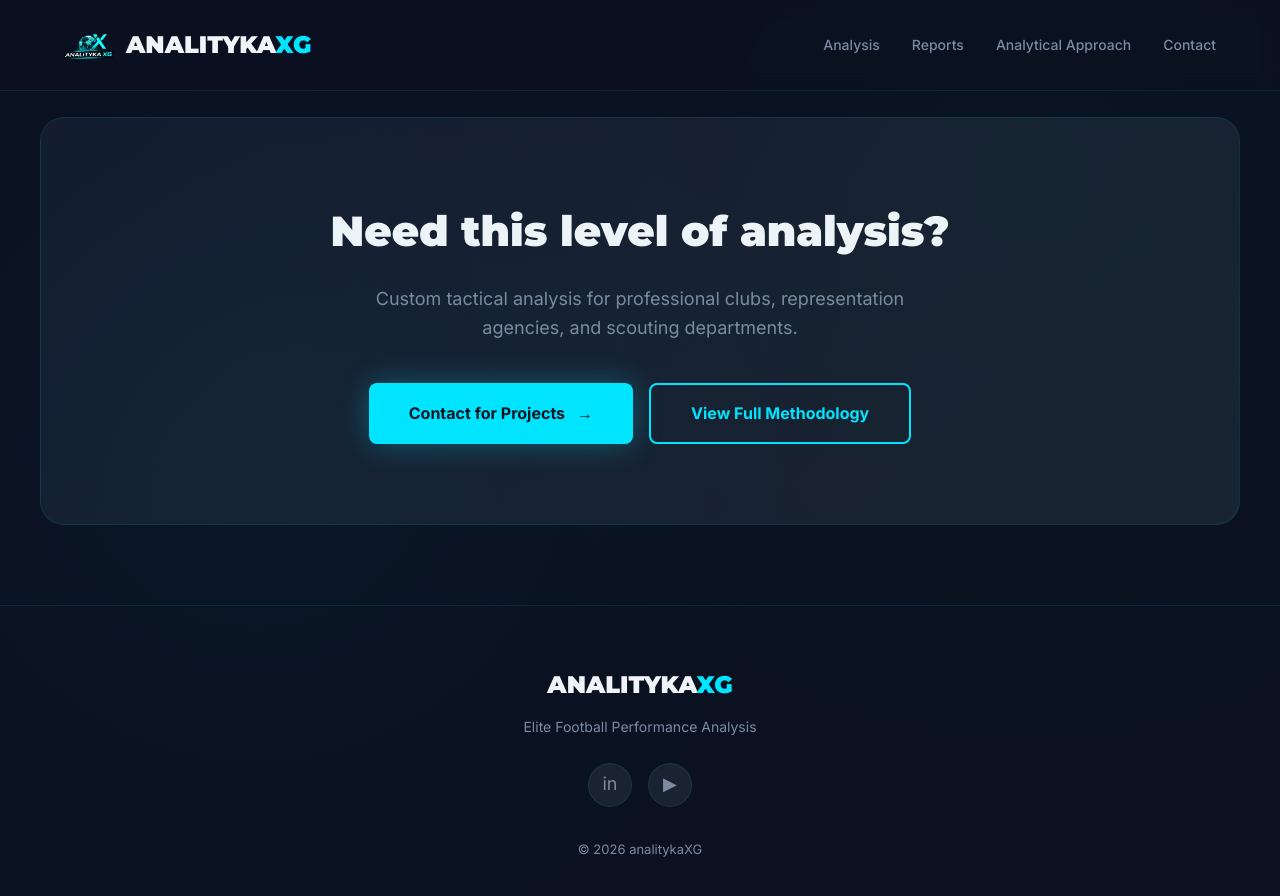
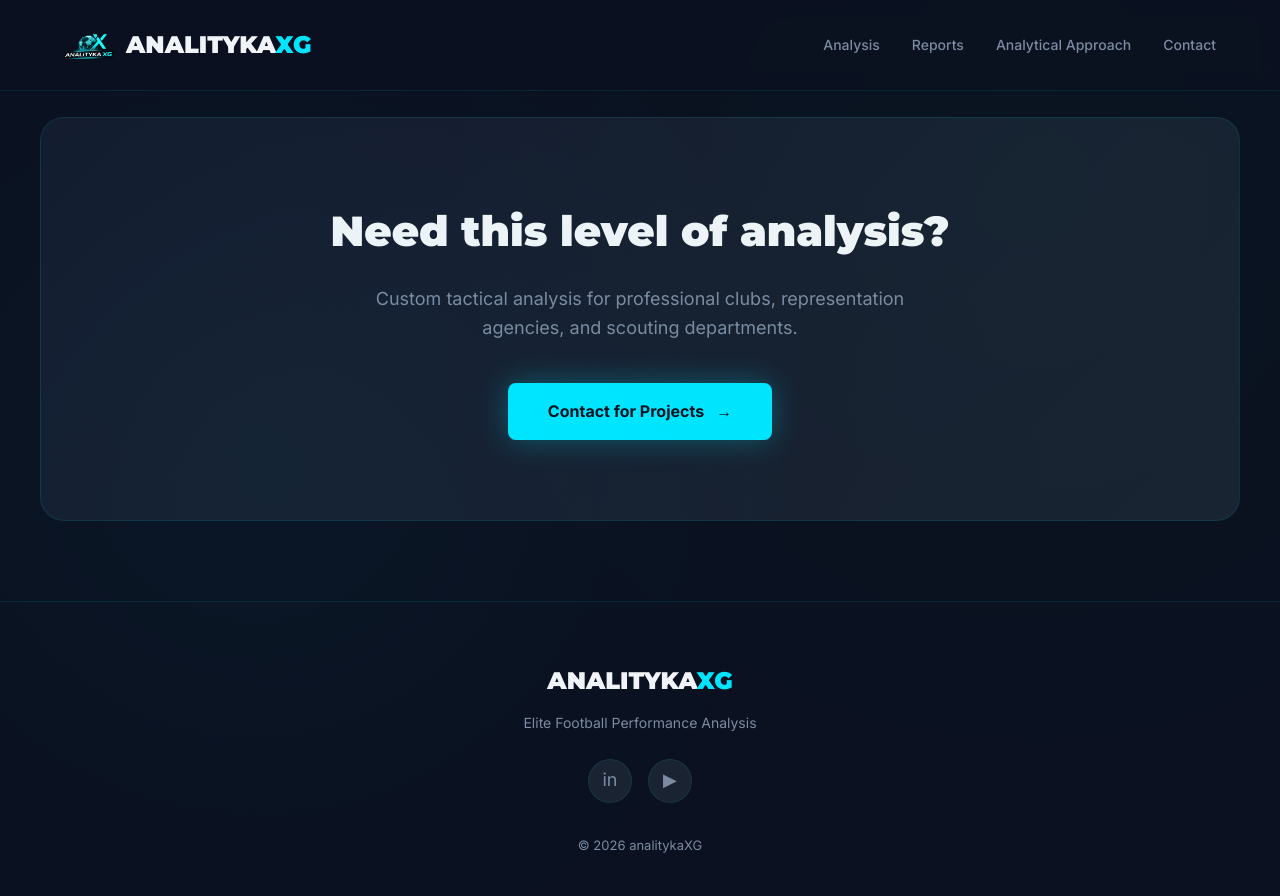
Before and after one commit to Fiallos77/analitykaXG, a Jekyll site: the page built from index.md, in a window 1280 px wide and 900 px high, scrolled down 2447 px. Shown: the top 896 px of the window. Built offline with Jekyll 4.4.1, drawn with Linux system fonts in a browser that asks for light colours.

Commit message:
Remove 'View Full Methodology' link
Removed link to 'View Full Methodology' from index.md

```diff
--- a/index.md
+++ b/index.md
@@ -176,8 +176,5 @@ lang: en
             Contact for Projects
             <span>→</span>
         </a>
-        <a href="#methodology" class="cta-secondary">
-            View Full Methodology
-        </a>
     </div>
 </div>
```
